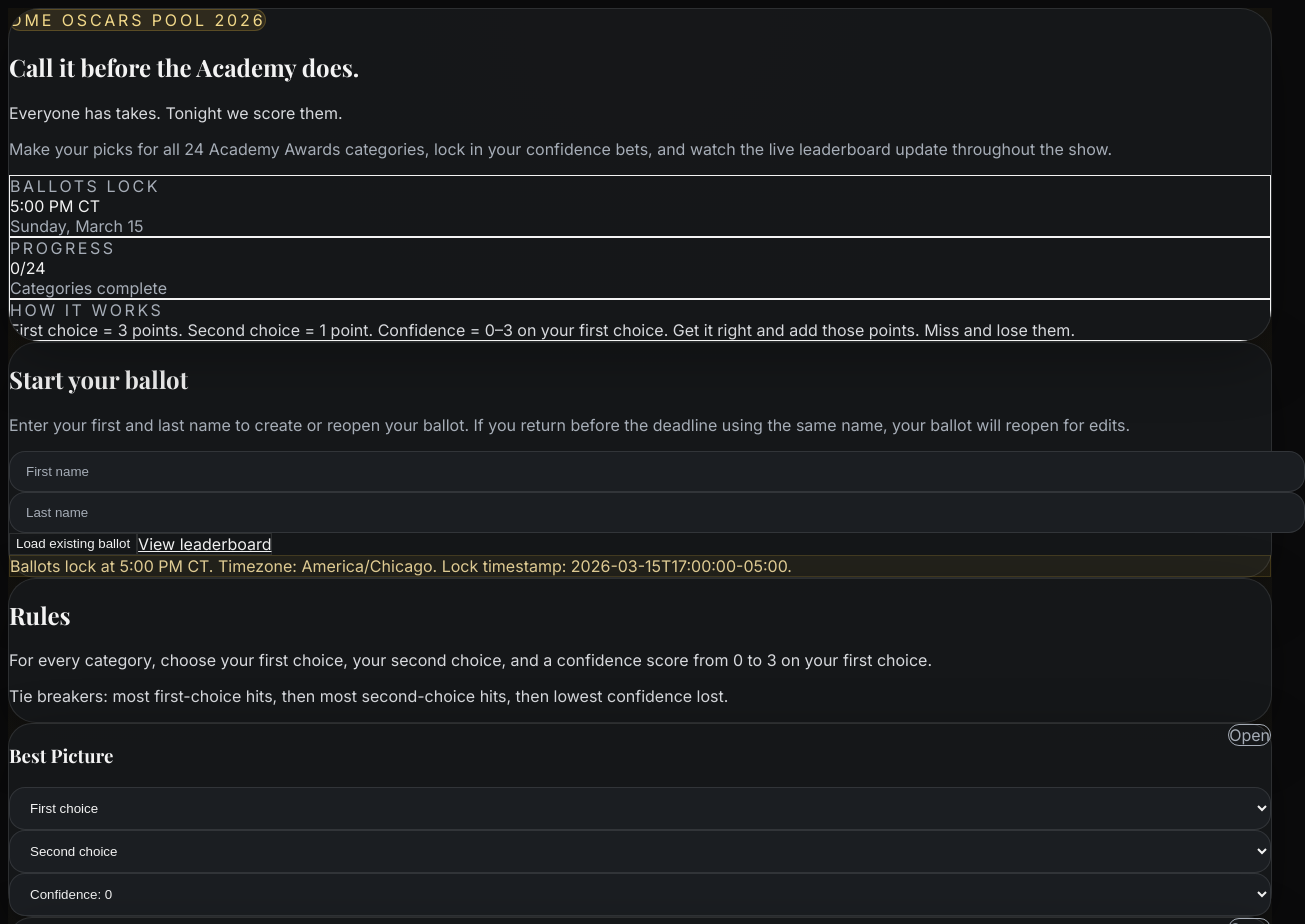
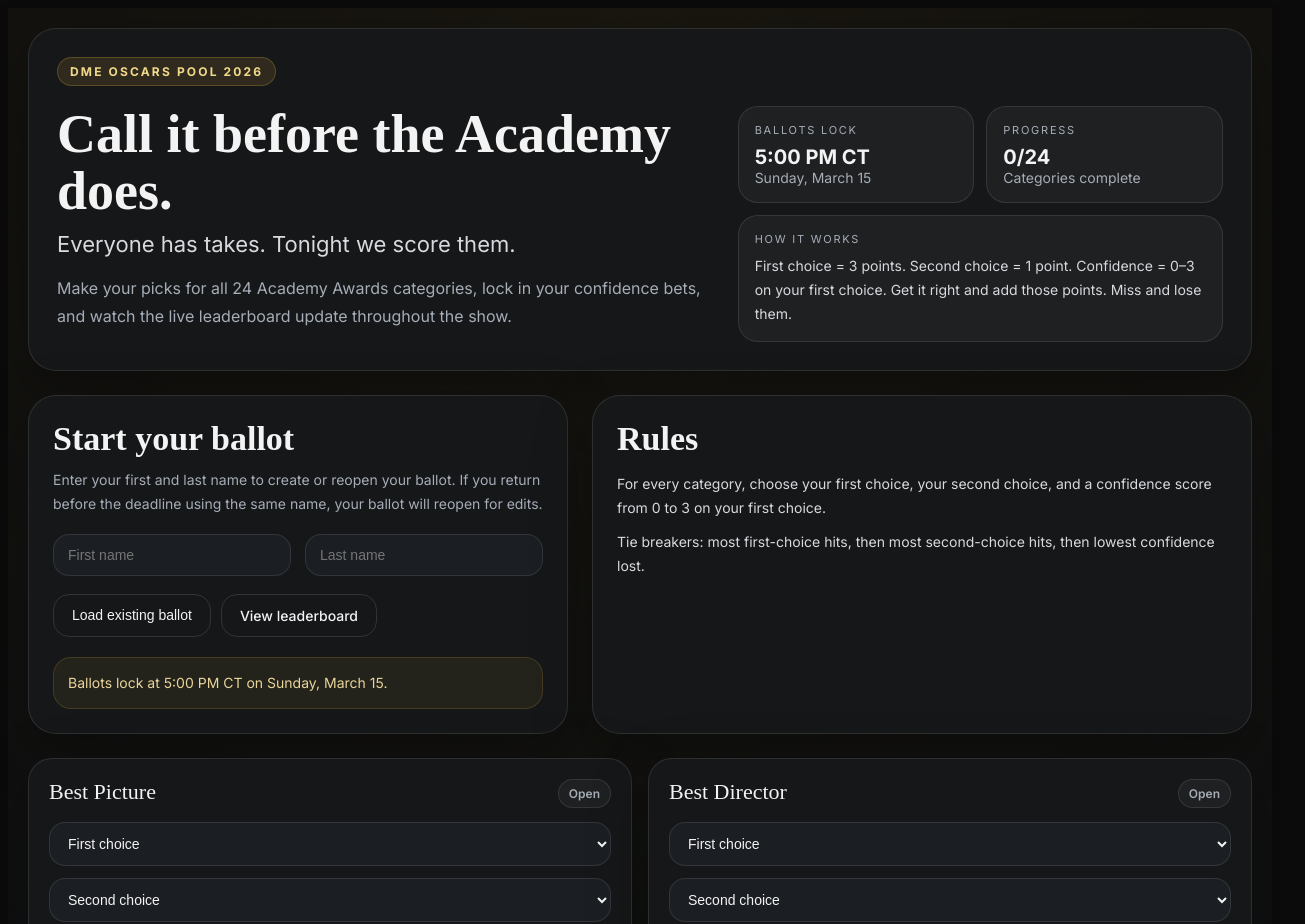
Before and after one commit to owenditore/dme-oscars-pool-2026, a Next.js app: page / in a window 1280 px wide. Shown: the top 924 px of the page, 1305 px wide, since content can reach past the window. Built offline with nearby package versions, Linux system fonts and the light colour scheme; a web font is replaced by a local one.

Commit message:
restyle ballot page with inline styles

```diff
--- a/app/page.tsx
+++ b/app/page.tsx
@@ -2,8 +2,6 @@
 
 import { useMemo, useState } from "react";
 import {
-  APP_TIMEZONE,
-  LOCK_TIME_CT_ISO,
   OSCARS_2026_CATEGORIES,
   OSCARS_2026_NOMINEES,
   type BallotPick,
@@ -15,7 +13,7 @@
 
 function getNomineesForCategory(categorySlug: string) {
   return OSCARS_2026_NOMINEES
-    .filter((nominee) => nominee.categorySlug === categorySlug)
+    .filter((n) => n.categorySlug === categorySlug)
     .sort((a, b) => a.displayOrder - b.displayOrder);
 }
 
@@ -30,18 +28,55 @@
     firstName: "",
     lastName: "",
     picks: Object.fromEntries(
-      OSCARS_2026_CATEGORIES.map((category) => [
-        category.slug,
-        {
-          categorySlug: category.slug,
-          firstChoice: "",
-          secondChoice: "",
-          confidence: 0 as ConfidenceScore,
-        },
+      OSCARS_2026_CATEGORIES.map((cat) => [
+        cat.slug,
+        { categorySlug: cat.slug, firstChoice: "", secondChoice: "", confidence: 0 as ConfidenceScore },
       ])
     ),
   };
 }
+
+const card: React.CSSProperties = {
+  background: "rgba(22,24,27,0.92)",
+  border: "1px solid rgba(255,255,255,0.1)",
+  boxShadow: "0 18px 60px rgba(0,0,0,0.28)",
+  borderRadius: 28,
+};
+
+const inputStyle: React.CSSProperties = {
+  width: "100%",
+  padding: "12px 14px",
+  borderRadius: 16,
+  border: "1px solid rgba(255,255,255,0.1)",
+  background: "#1B1E22",
+  color: "#F3F3F3",
+  fontSize: 14,
+  boxSizing: "border-box",
+};
+
+const btnGold: React.CSSProperties = {
+  padding: "12px 22px",
+  borderRadius: 16,
+  border: "none",
+  background: "#C9A33A",
+  color: "#111",
+  fontWeight: 600,
+  cursor: "pointer",
+  fontSize: 15,
+};
+
+const btnDark: React.CSSProperties = {
+  padding: "12px 18px",
+  borderRadius: 16,
+  border: "1px solid rgba(255,255,255,0.12)",
+  background: "transparent",
+  color: "#F3F3F3",
+  fontWeight: 500,
+  cursor: "pointer",
+  fontSize: 14,
+  textDecoration: "none",
+  display: "inline-block",
+};
 
 export default function BallotPage() {
   const [draft, setDraft] = useState<DraftBallot>(makeEmptyDraft());
@@ -49,20 +84,20 @@
   const [isSaving, setIsSaving] = useState(false);
   const locked = isBallotLocked();
 
-  const completionCount = useMemo(() => {
-    return OSCARS_2026_CATEGORIES.filter((category) => {
-      const pick = draft.picks[category.slug];
-      return pick.firstChoice && pick.secondChoice;
-    }).length;
-  }, [draft]);
+  const completionCount = useMemo(() =>
+    OSCARS_2026_CATEGORIES.filter((cat) => {
+      const p = draft.picks[cat.slug];
+      return p.firstChoice && p.secondChoice;
+    }).length,
+  [draft]);
 
-  function updatePick(categorySlug: string, field: keyof BallotPick, value: string | number) {
-    setDraft((current) => ({
-      ...current,
+  function updatePick(slug: string, field: keyof BallotPick, value: string | number) {
+    setDraft((cur) => ({
+      ...cur,
       picks: {
-        ...current.picks,
-        [categorySlug]: {
-          ...current.picks[categorySlug],
+        ...cur.picks,
+        [slug]: {
+          ...cur.picks[slug],
           [field]: field === "confidence" ? Number(value) : value,
         },
       },
@@ -74,76 +109,35 @@
       setStatus("Enter first and last name first.");
       return;
     }
-
-    const query = new URLSearchParams({
-      fullNameNormalized: normalizeFullName(draft.firstName, draft.lastName),
-    });
-
-    const response = await fetch(`/api/ballot?${query.toString()}`, { cache: "no-store" });
-    const result = await response.json();
-
-    if (!response.ok) {
-      setStatus(result.error || "Could not load ballot.");
-      return;
-    }
-
-    if (!result.ballot) {
-      setStatus("No existing ballot found for that name yet.");
-      return;
-    }
-
-    const picksRecord = Object.fromEntries(result.ballot.picks.map((pick: BallotPick) => [pick.categorySlug, pick]));
-
-    setDraft({
-      firstName: result.ballot.firstName,
-      lastName: result.ballot.lastName,
-      picks: { ...makeEmptyDraft().picks, ...picksRecord },
-    });
+    const q = new URLSearchParams({ fullNameNormalized: normalizeFullName(draft.firstName, draft.lastName) });
+    const res = await fetch(`/api/ballot?${q}`, { cache: "no-store" });
+    const data = await res.json();
+    if (!res.ok) { setStatus(data.error || "Could not load ballot."); return; }
+    if (!data.ballot) { setStatus("No existing ballot found for that name yet."); return; }
+    const picksRecord = Object.fromEntries(data.ballot.picks.map((p: BallotPick) => [p.categorySlug, p]));
+    setDraft({ firstName: data.ballot.firstName, lastName: data.ballot.lastName, picks: { ...makeEmptyDraft().picks, ...picksRecord } });
     setStatus("Existing ballot loaded.");
   }
 
   async function handleSubmit() {
-    if (locked) {
-      setStatus("Ballots are locked. The show is live.");
-      return;
+    if (locked) { setStatus("Ballots are locked. The show is live."); return; }
+    if (!draft.firstName.trim() || !draft.lastName.trim()) { setStatus("First and last name are required."); return; }
+    for (const cat of OSCARS_2026_CATEGORIES) {
+      const err = validatePick(draft.picks[cat.slug]);
+      if (err) { setStatus(`${cat.name}: ${err}`); return; }
     }
-
-    if (!draft.firstName.trim() || !draft.lastName.trim()) {
-      setStatus("First and last name are required.");
-      return;
-    }
-
-    for (const category of OSCARS_2026_CATEGORIES) {
-      const error = validatePick(draft.picks[category.slug]);
-      if (error) {
-        setStatus(`${category.name}: ${error}`);
-        return;
-      }
-    }
-
     const payload = {
       firstName: draft.firstName.trim(),
       lastName: draft.lastName.trim(),
       fullNameNormalized: normalizeFullName(draft.firstName, draft.lastName),
       picks: Object.values(draft.picks),
     };
-
     setIsSaving(true);
     setStatus("");
-
     try {
-      const response = await fetch("/api/ballot", {
-        method: "POST",
-        headers: { "Content-Type": "application/json" },
-        body: JSON.stringify(payload),
-      });
-
-      const result = await response.json();
-      if (!response.ok) {
-        setStatus(result.error || "Could not save ballot.");
-        return;
-      }
-
+      const res = await fetch("/api/ballot", { method: "POST", headers: { "Content-Type": "application/json" }, body: JSON.stringify(payload) });
+      const data = await res.json();
+      if (!res.ok) { setStatus(data.error || "Could not save ballot."); return; }
       setStatus("Your ballot is in. You can return and update it until 5:00 PM CT.");
     } finally {
       setIsSaving(false);
@@ -151,105 +145,106 @@
   }
 
   return (
-    <main className="mx-auto max-w-7xl px-4 py-6 md:px-6 md:py-10">
-      <section className="card-dark relative overflow-hidden rounded-[32px] p-6 md:p-10">
-        <div className="absolute inset-0 bg-[radial-gradient(circle_at_top_right,rgba(201,163,58,0.12),transparent_28%)]" />
-        <div className="relative z-10 grid gap-8 lg:grid-cols-[1.15fr_0.85fr] lg:items-end">
-          <div>
-            <div className="gold-pill inline-flex rounded-full px-3 py-1 text-xs font-medium tracking-[0.18em] uppercase">
+    <div style={{ minHeight: "100vh", background: "radial-gradient(circle at top, rgba(201,163,58,0.08), transparent 35%), linear-gradient(to bottom, #0b0b0c, #0d0f12 35%, #0b0b0c 100%)", color: "#F3F3F3", fontFamily: 'Inter, ui-sans-serif, system-ui, sans-serif', padding: 20 }}>
+      <div style={{ maxWidth: 1300, margin: "0 auto" }}>
+
+        {/* Hero */}
+        <div style={{ ...card, padding: 28, marginBottom: 24 }}>
+          <div style={{ display: "inline-flex", padding: "6px 12px", borderRadius: 999, background: "rgba(201,163,58,0.14)", border: "1px solid rgba(201,163,58,0.28)", color: "#F2D98A", fontSize: 12, fontWeight: 700, letterSpacing: "0.18em", textTransform: "uppercase" }}>
             DME Oscars Pool 2026
           </div>
-            <h1 className="heading-font mt-5 text-4xl leading-tight md:text-6xl">Call it before the Academy does.</h1>
-            <p className="mt-3 text-lg text-[#D7D9DD] md:text-xl">Everyone has takes. Tonight we score them.</p>
-            <p className="mt-6 max-w-2xl text-sm leading-6 text-[#A6ADB7] md:text-base">
-              Make your picks for all 24 Academy Awards categories, lock in your confidence bets, and watch the live leaderboard update throughout the show.
-            </p>
+          <div style={{ display: "grid", gap: 24, gridTemplateColumns: "1.15fr 0.85fr", marginTop: 20 }}>
+            <div>
+              <div style={{ fontFamily: '"Times New Roman", Georgia, serif', fontSize: 54, lineHeight: 1.05, fontWeight: 700 }}>Call it before the Academy does.</div>
+              <div style={{ marginTop: 12, fontSize: 22, color: "#D7D9DD" }}>Everyone has takes. Tonight we score them.</div>
+              <div style={{ marginTop: 18, fontSize: 16, lineHeight: 1.7, color: "#A6ADB7" }}>Make your picks for all 24 Academy Awards categories, lock in your confidence bets, and watch the live leaderboard update throughout the show.</div>
             </div>
-          <div className="grid gap-3 md:grid-cols-2">
-            <div className="rounded-2xl border border-white/10 bg-white/5 p-4">
-              <div className="text-xs uppercase tracking-[0.16em] text-[#A6ADB7]">Ballots lock</div>
-              <div className="mt-2 text-lg font-semibold text-[#F3F3F3]">5:00 PM CT</div>
-              <div className="text-sm text-[#A6ADB7]">Sunday, March 15</div>
+            <div style={{ display: "grid", gap: 12, gridTemplateColumns: "1fr 1fr" }}>
+              <div style={{ border: "1px solid rgba(255,255,255,0.1)", background: "rgba(255,255,255,0.04)", borderRadius: 20, padding: 16 }}>
+                <div style={{ fontSize: 11, textTransform: "uppercase", letterSpacing: "0.16em", color: "#A6ADB7" }}>Ballots lock</div>
+                <div style={{ marginTop: 8, fontSize: 20, fontWeight: 700 }}>5:00 PM CT</div>
+                <div style={{ fontSize: 14, color: "#A6ADB7" }}>Sunday, March 15</div>
               </div>
-            <div className="rounded-2xl border border-white/10 bg-white/5 p-4">
-              <div className="text-xs uppercase tracking-[0.16em] text-[#A6ADB7]">Progress</div>
-              <div className="mt-2 text-lg font-semibold text-[#F3F3F3]">{completionCount}/24</div>
-              <div className="text-sm text-[#A6ADB7]">Categories complete</div>
+              <div style={{ border: "1px solid rgba(255,255,255,0.1)", background: "rgba(255,255,255,0.04)", borderRadius: 20, padding: 16 }}>
+                <div style={{ fontSize: 11, textTransform: "uppercase", letterSpacing: "0.16em", color: "#A6ADB7" }}>Progress</div>
+                <div style={{ marginTop: 8, fontSize: 20, fontWeight: 700 }}>{completionCount}/24</div>
+                <div style={{ fontSize: 14, color: "#A6ADB7" }}>Categories complete</div>
               </div>
-            <div className="rounded-2xl border border-white/10 bg-white/5 p-4 md:col-span-2">
-              <div className="text-xs uppercase tracking-[0.16em] text-[#A6ADB7]">How it works</div>
-              <div className="mt-2 text-sm leading-6 text-[#D7D9DD]">
-                First choice = 3 points. Second choice = 1 point. Confidence = 0–3 on your first choice. Get it right and add those points. Miss and lose them.
+              <div style={{ border: "1px solid rgba(255,255,255,0.1)", background: "rgba(255,255,255,0.04)", borderRadius: 20, padding: 16, gridColumn: "1 / span 2" }}>
+                <div style={{ fontSize: 11, textTransform: "uppercase", letterSpacing: "0.16em", color: "#A6ADB7" }}>How it works</div>
+                <div style={{ marginTop: 8, fontSize: 14, lineHeight: 1.7, color: "#D7D9DD" }}>First choice = 3 points. Second choice = 1 point. Confidence = 0–3 on your first choice. Get it right and add those points. Miss and lose them.</div>
               </div>
             </div>
           </div>
         </div>
-      </section>
 
-      <section className="mt-6 grid gap-6 lg:grid-cols-[0.9fr_1.1fr]">
-        <div className="card-dark rounded-[28px] p-6">
-          <h2 className="heading-font text-2xl">Start your ballot</h2>
-          <p className="mt-2 text-sm leading-6 text-[#A6ADB7]">
-            Enter your first and last name to create or reopen your ballot. If you return before the deadline using the same name, your ballot will reopen for edits.
-          </p>
-          <div className="mt-5 grid gap-4 md:grid-cols-2">
-            <input className="input-dark" placeholder="First name" value={draft.firstName} onChange={(e) => setDraft((c) => ({ ...c, firstName: e.target.value }))} disabled={locked} />
-            <input className="input-dark" placeholder="Last name" value={draft.lastName} onChange={(e) => setDraft((c) => ({ ...c, lastName: e.target.value }))} disabled={locked} />
+        {/* Name + Rules */}
+        <div style={{ display: "grid", gap: 24, gridTemplateColumns: "0.9fr 1.1fr", marginBottom: 24 }}>
+          <div style={{ ...card, padding: 24 }}>
+            <div style={{ fontFamily: '"Times New Roman", Georgia, serif', fontSize: 34, fontWeight: 700 }}>Start your ballot</div>
+            <div style={{ marginTop: 10, fontSize: 14, lineHeight: 1.7, color: "#A6ADB7" }}>Enter your first and last name to create or reopen your ballot. If you return before the deadline using the same name, your ballot will reopen for edits.</div>
+            <div style={{ display: "grid", gridTemplateColumns: "1fr 1fr", gap: 14, marginTop: 18 }}>
+              <input style={inputStyle} placeholder="First name" value={draft.firstName} onChange={(e) => setDraft((c) => ({ ...c, firstName: e.target.value }))} disabled={locked} />
+              <input style={inputStyle} placeholder="Last name" value={draft.lastName} onChange={(e) => setDraft((c) => ({ ...c, lastName: e.target.value }))} disabled={locked} />
             </div>
-          <div className="mt-5 flex flex-wrap gap-3">
-            <button className="button-dark rounded-2xl px-5 py-3 font-medium" onClick={loadExistingBallot} disabled={isSaving}>Load existing ballot</button>
-            <a href="/leaderboard" className="button-dark rounded-2xl px-5 py-3 font-medium">View leaderboard</a>
+            <div style={{ display: "flex", gap: 10, marginTop: 18, flexWrap: "wrap" }}>
+              <button style={btnDark} onClick={loadExistingBallot} disabled={isSaving}>Load existing ballot</button>
+              <a href="/leaderboard" style={btnDark}>View leaderboard</a>
             </div>
-          <div className="mt-6 rounded-2xl border border-[rgba(201,163,58,0.2)] bg-[rgba(201,163,58,0.08)] p-4 text-sm leading-6 text-[#E9D49A]">
-            {locked ? "Ballots are locked. The show is live. Head to the leaderboard to follow the action." : `Ballots lock at 5:00 PM CT. Timezone: ${APP_TIMEZONE}. Lock timestamp: ${LOCK_TIME_CT_ISO}.`}
+            <div style={{ marginTop: 20, border: "1px solid rgba(201,163,58,0.2)", background: "rgba(201,163,58,0.08)", borderRadius: 18, padding: 14, color: "#E9D49A", fontSize: 14, lineHeight: 1.6 }}>
+              {locked ? "Ballots are locked. The show is live. Head to the leaderboard to follow the action." : "Ballots lock at 5:00 PM CT on Sunday, March 15."}
             </div>
-          {status ? <p className="mt-4 text-sm text-[#F3F3F3]">{status}</p> : null}
+            {status ? <div style={{ marginTop: 14, fontSize: 14 }}>{status}</div> : null}
+          </div>
+          <div style={{ ...card, padding: 24 }}>
+            <div style={{ fontFamily: '"Times New Roman", Georgia, serif', fontSize: 34, fontWeight: 700 }}>Rules</div>
+            <div style={{ marginTop: 14, fontSize: 14, lineHeight: 1.7, color: "#D7D9DD" }}>
+              <div>For every category, choose your first choice, your second choice, and a confidence score from 0 to 3 on your first choice.</div>
+              <div style={{ marginTop: 10 }}>Tie breakers: most first-choice hits, then most second-choice hits, then lowest confidence lost.</div>
+            </div>
+          </div>
         </div>
 
-        <div className="card-dark rounded-[28px] p-6">
-          <h2 className="heading-font text-2xl">Rules</h2>
-          <div className="mt-4 space-y-4 text-sm leading-6 text-[#D7D9DD]">
-            <p>For every category, choose your first choice, your second choice, and a confidence score from 0 to 3 on your first choice.</p>
-            <p>Tie breakers: most first-choice hits, then most second-choice hits, then lowest confidence lost.</p>
+        {/* Category picks */}
+        <div style={{ display: "grid", gridTemplateColumns: "1fr 1fr", gap: 16 }}>
+          {OSCARS_2026_CATEGORIES.map((cat) => {
+            const pick = draft.picks[cat.slug];
+            const nominees = getNomineesForCategory(cat.slug);
+            const complete = !!(pick.firstChoice && pick.secondChoice);
+            return (
+              <div key={cat.slug} style={{ ...card, padding: 20, borderRadius: 24 }}>
+                <div style={{ display: "flex", justifyContent: "space-between", gap: 12, marginBottom: 14 }}>
+                  <div style={{ fontFamily: '"Times New Roman", Georgia, serif', fontSize: 22, lineHeight: 1.2 }}>{cat.name}</div>
+                  <div style={{ padding: "6px 10px", borderRadius: 999, fontSize: 12, fontWeight: 600, color: complete ? "#F2D98A" : "#A6ADB7", background: complete ? "rgba(201,163,58,0.14)" : "rgba(255,255,255,0.04)", border: complete ? "1px solid rgba(201,163,58,0.28)" : "1px solid rgba(255,255,255,0.1)", whiteSpace: "nowrap" }}>
+                    {complete ? "Ready" : "Open"}
                   </div>
                 </div>
-      </section>
-
-      <section className="mt-6 grid gap-4 md:grid-cols-2">
-        {OSCARS_2026_CATEGORIES.map((category) => {
-          const pick = draft.picks[category.slug];
-          const nominees = getNomineesForCategory(category.slug);
-          const complete = !!(pick.firstChoice && pick.secondChoice);
-
-          return (
-            <section key={category.slug} className="card-dark rounded-[24px] p-5">
-              <div className="mb-4 flex items-start justify-between gap-4">
-                <h3 className="heading-font text-xl leading-tight">{category.name}</h3>
-                <span className={`rounded-full px-3 py-1 text-xs font-medium ${complete ? "gold-pill" : "border border-white/10 bg-white/5 text-[#A6ADB7]"}`}>
-                  {complete ? "Ready" : "Open"}
-                </span>
-              </div>
-              <div className="space-y-3">
-                <select className="select-dark" value={pick.firstChoice} onChange={(e) => updatePick(category.slug, "firstChoice", e.target.value)} disabled={locked}>
+                <div style={{ display: "grid", gap: 12 }}>
+                  <select style={inputStyle} value={pick.firstChoice} onChange={(e) => updatePick(cat.slug, "firstChoice", e.target.value)} disabled={locked}>
                     <option value="">First choice</option>
-                  {nominees.map((nominee) => <option key={nominee.label} value={nominee.label}>{nominee.label}</option>)}
+                    {nominees.map((n) => <option key={n.label} value={n.label}>{n.label}</option>)}
                   </select>
-                <select className="select-dark" value={pick.secondChoice} onChange={(e) => updatePick(category.slug, "secondChoice", e.target.value)} disabled={locked}>
+                  <select style={inputStyle} value={pick.secondChoice} onChange={(e) => updatePick(cat.slug, "secondChoice", e.target.value)} disabled={locked}>
                     <option value="">Second choice</option>
-                  {nominees.filter((nominee) => nominee.label !== pick.firstChoice).map((nominee) => <option key={nominee.label} value={nominee.label}>{nominee.label}</option>)}
+                    {nominees.filter((n) => n.label !== pick.firstChoice).map((n) => <option key={n.label} value={n.label}>{n.label}</option>)}
                   </select>
-                <select className="select-dark" value={String(pick.confidence)} onChange={(e) => updatePick(category.slug, "confidence", Number(e.target.value))} disabled={locked}>
-                  {[0, 1, 2, 3].map((score) => <option key={score} value={score}>{`Confidence: ${score}`}</option>)}
+                  <select style={inputStyle} value={String(pick.confidence)} onChange={(e) => updatePick(cat.slug, "confidence", Number(e.target.value))} disabled={locked}>
+                    {[0, 1, 2, 3].map((s) => <option key={s} value={s}>Confidence: {s}</option>)}
                   </select>
                 </div>
-            </section>
+              </div>
             );
           })}
-      </section>
+        </div>
 
-      <div className="mt-8 flex items-center gap-4">
-        <button className="button-gold rounded-2xl px-5 py-3 font-semibold" onClick={handleSubmit} disabled={locked || isSaving}>{isSaving ? "Saving..." : "Submit ballot"}</button>
+        {/* Submit */}
+        <div style={{ marginTop: 24 }}>
+          <button style={btnGold} onClick={handleSubmit} disabled={locked || isSaving}>
+            {isSaving ? "Saving..." : "Submit ballot"}
+          </button>
         </div>
-    </main>
+
+      </div>
+    </div>
   );
 }
```
Lines whose indentation alone changed are shown as unchanged.
